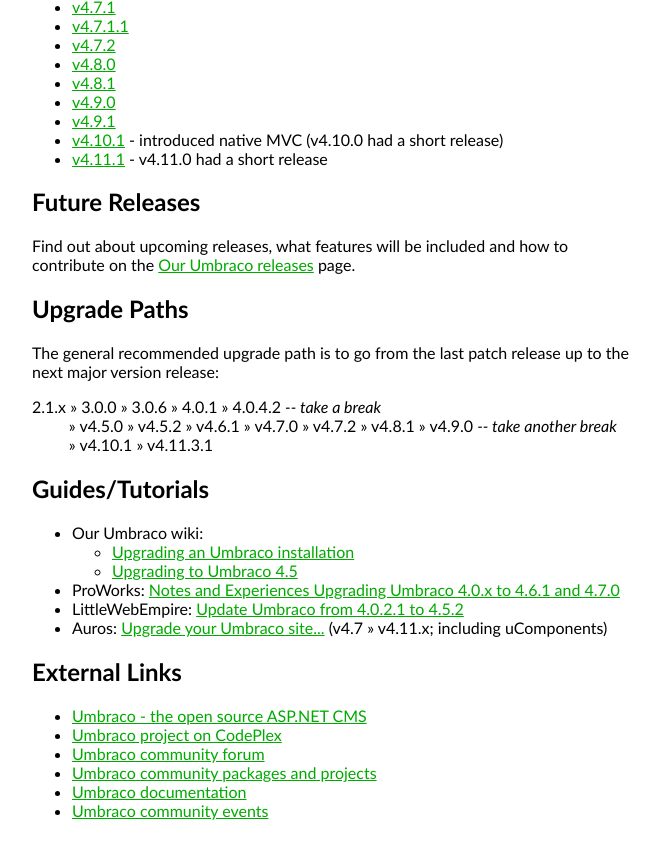
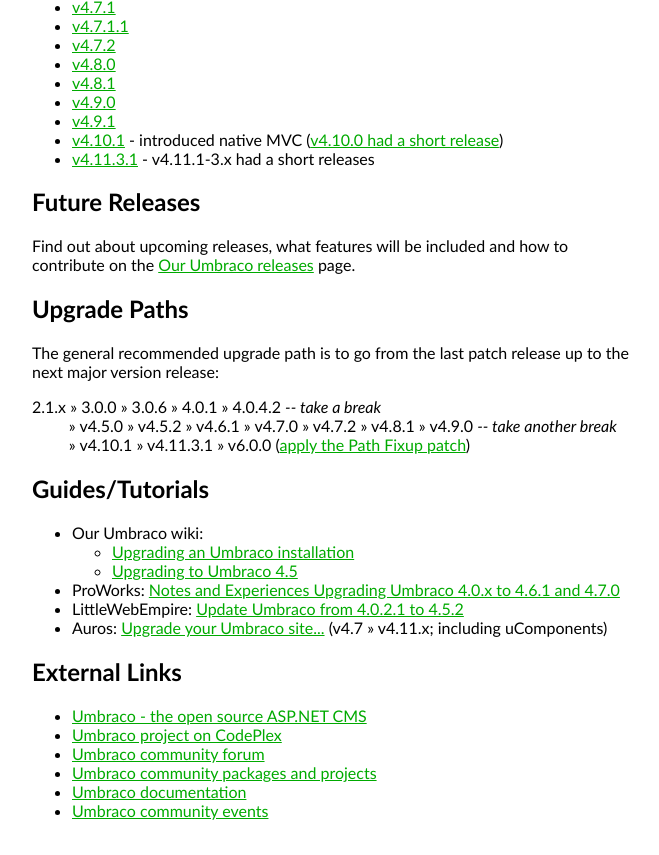
Before and after one commit to leekelleher/umbraco-archive-releases, a plain HTML site: page index.html in a window 1280 px wide. Shown: the part 806-1661 px from the top of the page, without its empty margins (308-967 px from the left). Drawn offline with Linux system fonts and the light colour scheme.

Commit message:
Added v6.0.0 (and Path Fixup)

```diff
--- a/index.html
+++ b/index.html
@@ -67,9 +67,9 @@
 							<li><a href="v4.8.1.zip" rel="download" onclick="_gaq.push(['_trackEvent', 'Download', '4.8.1']);">v4.8.1</a></li>
 							<li><a href="v4.9.0.zip" rel="download" onclick="_gaq.push(['_trackEvent', 'Download', '4.9.0']);">v4.9.0</a></li>
 							<li><a href="v4.9.1.zip" rel="download" onclick="_gaq.push(['_trackEvent', 'Download', '4.9.1']);">v4.9.1</a></li>
-							<li><a href="v4.10.1.zip" rel="download" onclick="_gaq.push(['_trackEvent', 'Download', '4.10.1']);">v4.10.1</a> - introduced native MVC (v4.10.0 had a short release)</li>
-							<li><a href="v4.11.1.zip" rel="download" onclick="_gaq.push(['_trackEvent', 'Download', '4.11.1']);">v4.11.1</a> - v4.11.0 had a short release</li>
-							<!-- <li><a href="v4.11.3.1.zip" rel="download" onclick="_gaq.push(['_trackEvent', 'Download', '4.11.3.1']);">v4.11.3.1</a> - v4.11.2-3.x had a very short releases (within 24-hours)</li> -->
+							<li><a href="v4.10.1.zip" rel="download" onclick="_gaq.push(['_trackEvent', 'Download', '4.10.1']);">v4.10.1</a> - introduced native MVC (<a href="http://umbraco.com/follow-us/blog-archive/2012/11/14/security-update-for-4100.aspx" rel="external" onclick="_gaq.push(['_trackEvent', 'Referral', 'Security update for 4.10.0']);">v4.10.0 had a short release</a>)</li>
+							<li><a href="v4.11.3.1.zip" rel="download" onclick="_gaq.push(['_trackEvent', 'Download', '4.11.3.1']);">v4.11.3.1</a> - v4.11.1-3.x had a short releases</li>
+							<!-- <li><a href="v6.0.0.zip" rel="download" onclick="_gaq.push(['_trackEvent', 'Download', '6.0.0']);">v6.0.0</a></li> -->
 						</ul>
 
 						<h2><span>Future Releases</span></h2>
@@ -82,7 +82,7 @@
 							&nbsp;&nbsp;&nbsp;&nbsp;&nbsp;&nbsp;&nbsp;&nbsp;
 							&raquo; v4.5.0 &raquo; v4.5.2 &raquo; v4.6.1 &raquo; v4.7.0 &raquo; v4.7.2 &raquo; v4.8.1 &raquo; v4.9.0 <em>-- take another break</em><br />
 							&nbsp;&nbsp;&nbsp;&nbsp;&nbsp;&nbsp;&nbsp;&nbsp;
-							&raquo; v4.10.1 &raquo; v4.11.3.1
+							&raquo; v4.10.1 &raquo; v4.11.3.1 &raquo; v6.0.0 (<a href="http://our.umbraco.org/projects/developer-tools/path-fixup" rel="external" onclick="_gaq.push(['_trackEvent', 'Referral', 'Our Umbraco Wiki: Path Fixup']);">apply the Path Fixup patch</a>)
 						</p>
 
 						<h2><span>Guides/Tutorials</span></h2>
```
